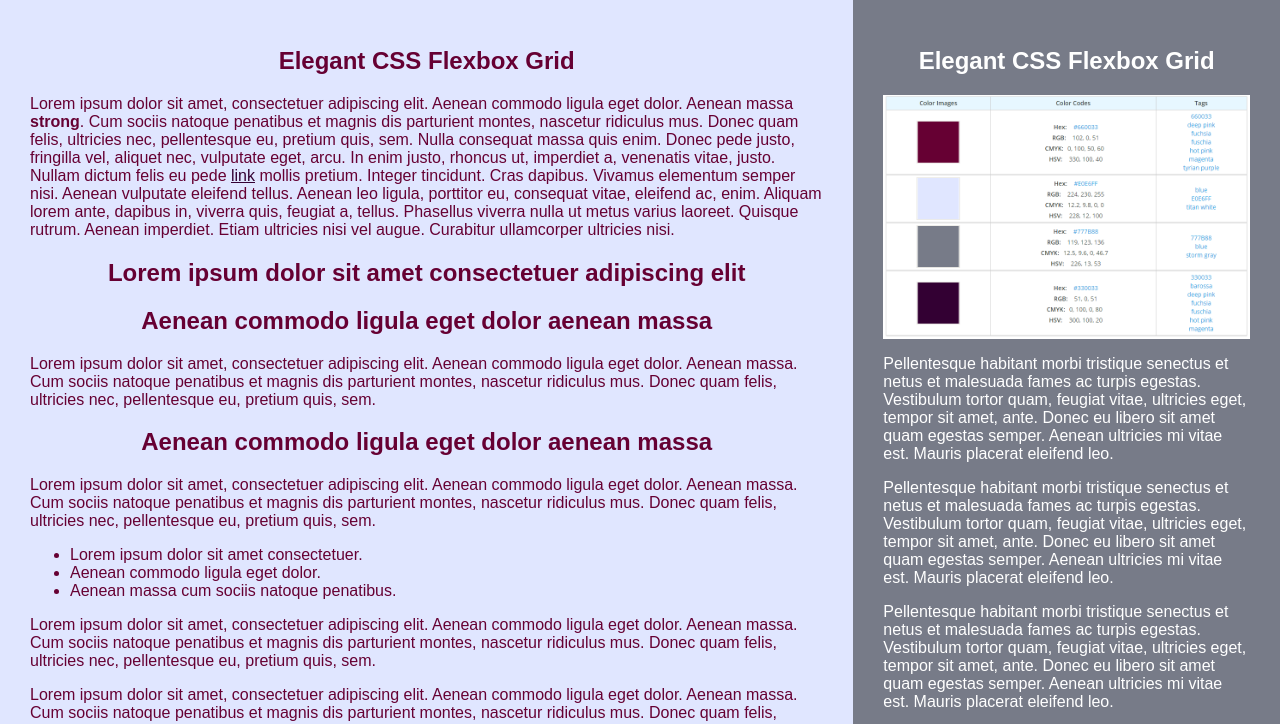
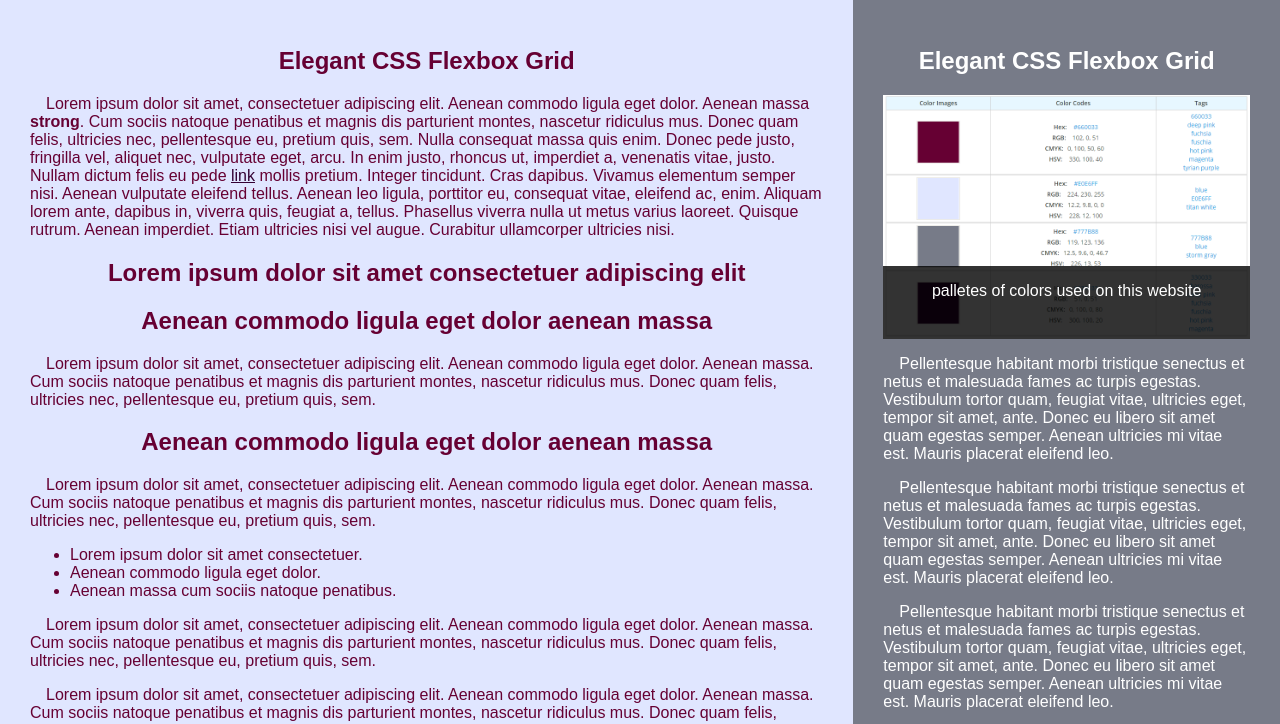
Before and after one commit to Tallis100/flexbox-css-grid-test-, a plain HTML site: page index.html in a window 1280 px wide. Shown: the part 61-785 px from the top of the page. Drawn offline with Linux system fonts and the light colour scheme.

Commit message:
0.0.7
figure caption test (need to fix)

```diff
--- a/css/index.css
+++ b/css/index.css
@@ -123,13 +123,39 @@ article {
     color: var(--1color);
 }
 p {
-
+    text-indent: 1em;
 }
 h1, h2, h3, h4, h5 {
     text-align: center;
 }
 a {
     color: var(--4color);
+}
+
+/* Figure & Figcaption (aside) */
+main > aside > figure {
+    width: 100%;
+    margin: 0 auto;
+    position: relative;
+}
+main > aside > figure > img {
+    width: 100%;
+}
+main > aside > figure > figcaption {
+    position: absolute;
+    height: 30%;
+    width: 100%;
+    background-color: rgba(0,0,0,0.8);
+    top: 70%;
+    box-sizing: border-box;
+    padding: 1%;
+}
+main > aside > figure > figcaption> p {
+    text-indent: 0;
+    line-height: 12px;
+    text-align: center;
+    font-family: sans-serif;
+    font-size: 1em;
 }
 
 /* Media Queries */
--- a/index.html
+++ b/index.html
@@ -101,7 +101,12 @@
                 </article>
                 <aside>
                     <h1>Elegant CSS Flexbox Grid</h1>
-                    <img src="images/color-scheme-2.png" style="width: 100%;" title="palletes of colors used on this website" alt="Colors of this website">
+                    <figure>
+                        <img src="images/color-scheme-2.png" title="palletes of colors used on this website" alt="Colors of this website">
+                        <figcaption>
+                           <p>palletes of colors used on this website</p>
+                        </figcaption>
+                    </figure>
                     <p>Pellentesque habitant morbi tristique senectus et netus et malesuada fames ac turpis egestas. Vestibulum tortor quam, feugiat vitae, ultricies eget, tempor sit amet, ante. Donec eu libero sit amet quam egestas semper. Aenean ultricies mi vitae est. Mauris placerat eleifend leo.</p>
                     <p>Pellentesque habitant morbi tristique senectus et netus et malesuada fames ac turpis egestas. Vestibulum tortor quam, feugiat vitae, ultricies eget, tempor sit amet, ante. Donec eu libero sit amet quam egestas semper. Aenean ultricies mi vitae est. Mauris placerat eleifend leo.</p>
                     <p>Pellentesque habitant morbi tristique senectus et netus et malesuada fames ac turpis egestas. Vestibulum tortor quam, feugiat vitae, ultricies eget, tempor sit amet, ante. Donec eu libero sit amet quam egestas semper. Aenean ultricies mi vitae est. Mauris placerat eleifend leo.</p>
```
